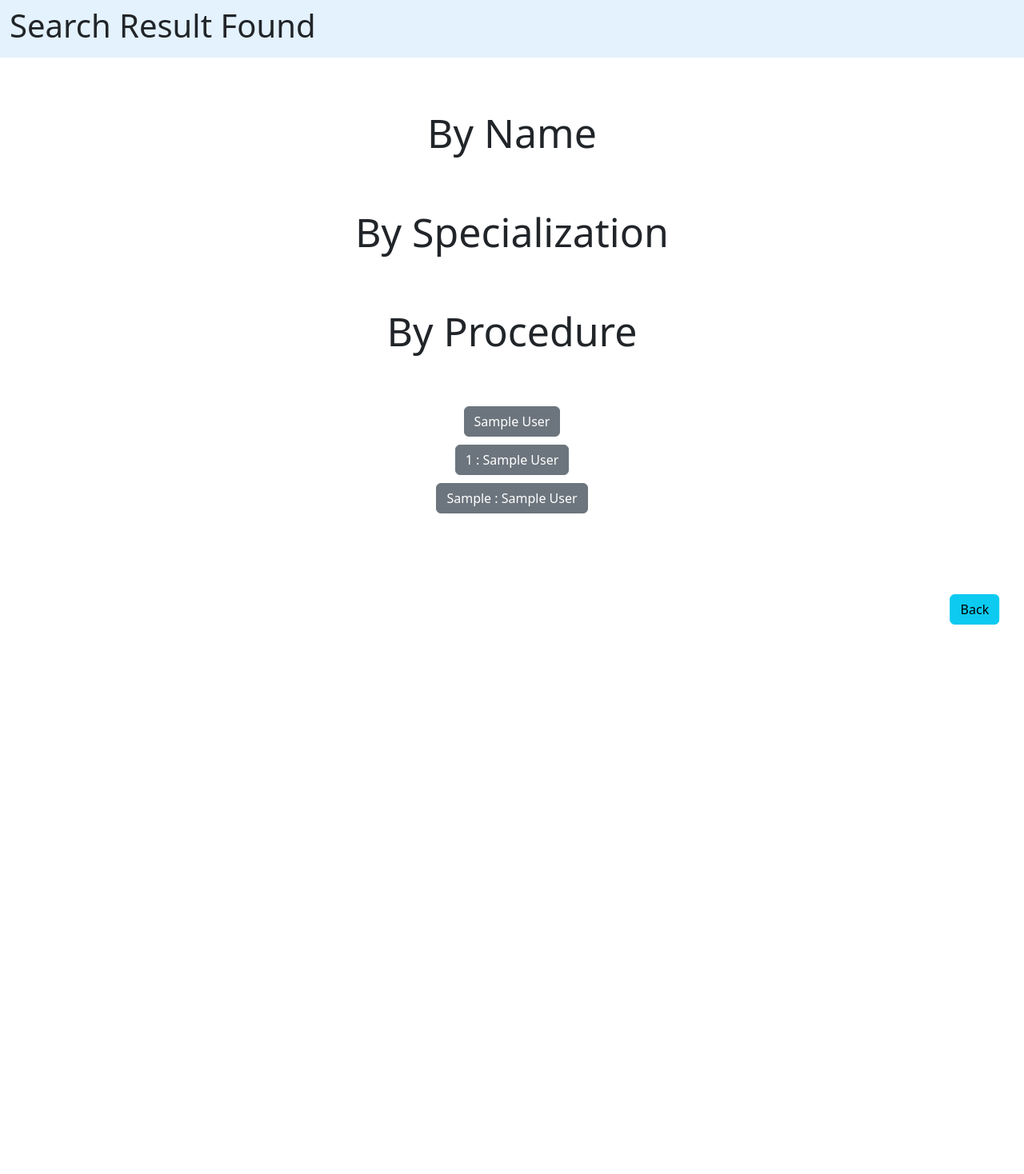
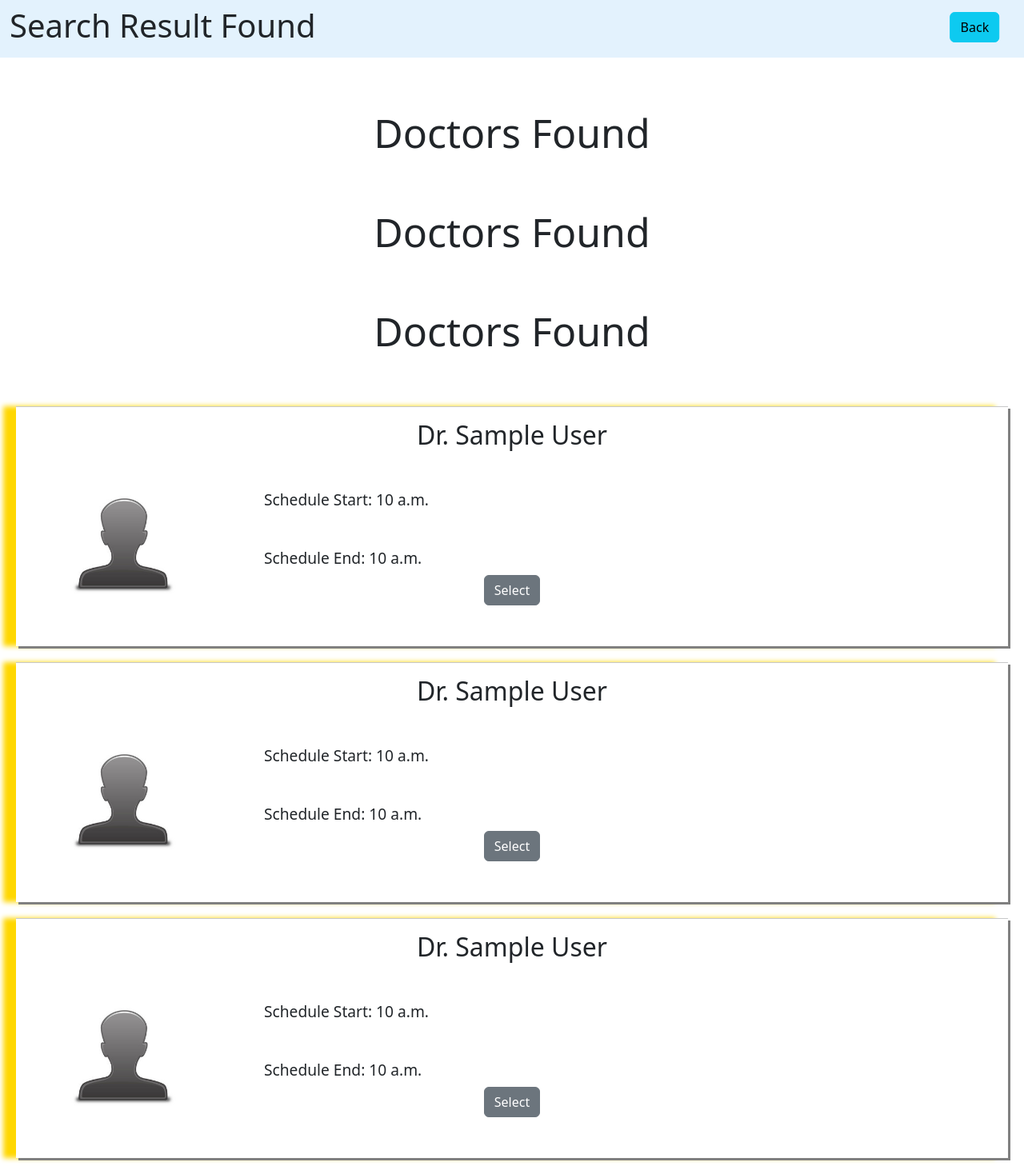
Before and after one commit to qwe123adlet/sweproject2, a Django app: template templates/searchbar.html in a window 1280 px wide. Shown: the whole page at 80% size. Before the commit the page ends 781 px from the top, so only its background shows below. Run offline with Django 3.2, Linux system fonts and the light colour scheme; the template is opened without the code that fills it: values that come from a table or form of the project are taken from there, others are empty; tables that the repository leaves empty hold one stand-in row (values such as "Sample post"); some libraries are stand-ins or nearby versions.

Commit message:
Add files via upload

```diff
--- a/templates/appointment.html
+++ b/templates/appointment.html
@@ -22,15 +22,13 @@
 
             <tr>
                 <td>Full name of the patient</td>
-
-
                 <td><input type="text" placeholder="Enter name" name="fullname"></td>
 
             </tr>
 
             <tr>
-                <td>Date chedule</td>
-                <td><input type="date" placeholder="Appointment date" name="app_date"></td>
+                <td>Date schedule</td>
+                <td><input type="date" name="appointment_date" value = "{{timeslot.timedate}}" readonly></td>
             </tr>
 
             <tr>
--- a/templates/searchbar.html
+++ b/templates/searchbar.html
@@ -10,35 +10,57 @@
         <div class="container">
           <div class="navbar-header">
     <h1>Search Result Found</h1>
+    <a href = "{% url 'showspecialization' %}" class="btn btn-info">Back</a>
 </div></div></nav>
 </header>
+<div style="display:inline-block;min-width:100%;">
     {% if post %}
-    <center><h2 class="opening">By Name</h2></center>
+    <center><h2 class="opening">Doctors Found</h2></center>
     {% endif %}
     {% if post1 %}
-    <center><h2 class="opening">By Specialization</h2></center>
+    <center><h2 class="opening">Doctors Found</h2></center>
     {% endif %}
     {% if post2 %}
-    <center><h2 class="opening">By Procedure</h2></center>
+    <center><h2 class="opening">Doctors Found</h2></center>
     {% endif %}
 {% for i in post %}
     <center>
-    <h2 class="show"><a href="/doctortable/{{i.id}}" class="btn btn-secondary">{{ i.empname}}</a></h2>
-    </center>
+        <div class ="img_div" class="container">
+    <hr/>
+    <img src="{% static 'img/img.jpg' %}" width = "150" class="searchbar_img">
+    <h2 class="searchbar_name">Dr. {{ i.empname}}</h2>
+    <h3 class="time">Schedule Start: {{ i.schedulestart}}</h3>
+    <h3 class="time">Schedule End: {{ i.scheduleend}}</h3>
+    <h2 class="show"><a href="/doctortable/{{i.id}}" class="btn btn-secondary">Select</a></h2>
+        </div>
+</center>
 {% endfor %}
 {% for i in post1 %}
     <center>
-    <h2 class = "show"><a href="/doctortable/{{i.id}}" class="btn btn-secondary">{{ i.specializationid}} : {{i.empname}}</a>
+        <div class ="img_div" class="container">
+            <hr/>
+            <img src="{% static 'img/img.jpg' %}" width = "150" class="searchbar_img">
+            <h2 class="searchbar_name">Dr. {{ i.empname}}</h2>
+            <h3 class="time">Schedule Start: {{ i.schedulestart}}</h3>
+            <h3 class="time">Schedule End: {{ i.scheduleend}}</h3>
+        <h2 class = "show"><a href="/doctortable/{{i.id}}" class="btn btn-secondary">Select</a>
     </h2></center>
-</body>
 {% endfor %}
 {% for i in post2 %}
-    <center><h2 class = "show"><a href="/doctortable/{{i.id}}" class="btn btn-secondary">{{ i.category}} : {{i.empname}}</a></h2></center>
+    <center>
+
+        <div class ="img_div" class="container">
+            <hr/>
+            <img src="{% static 'img/img.jpg' %}" width = "150" class="searchbar_img">
+            <h2 class="searchbar_name">Dr. {{ i.empname}}</h2>
+            <h3 class="time">Schedule Start: {{ i.schedulestart}}</h3>
+            <h3 class="time">Schedule End: {{ i.scheduleend}}</h3>
+       <h2 class = "show"><a href="/doctortable/{{i.id}}" class="btn btn-secondary">Select</a></h2></center>
 {% endfor %}
-    <a href = "{% url 'showspecialization' %}" class="btn btn-info">Back</a>
     {% else %}
     <body id="bodyempt">
     <center><h1 id="empty">Nothing found!</h1></center>
     <a href = "{% url 'showspecialization' %}" class="btn btn-info" id="error">Back</a>
+</div>
 </body>
 {% endif %}
```
Also changed, not shown: templates/timetable.html (line endings or trailing spaces).
